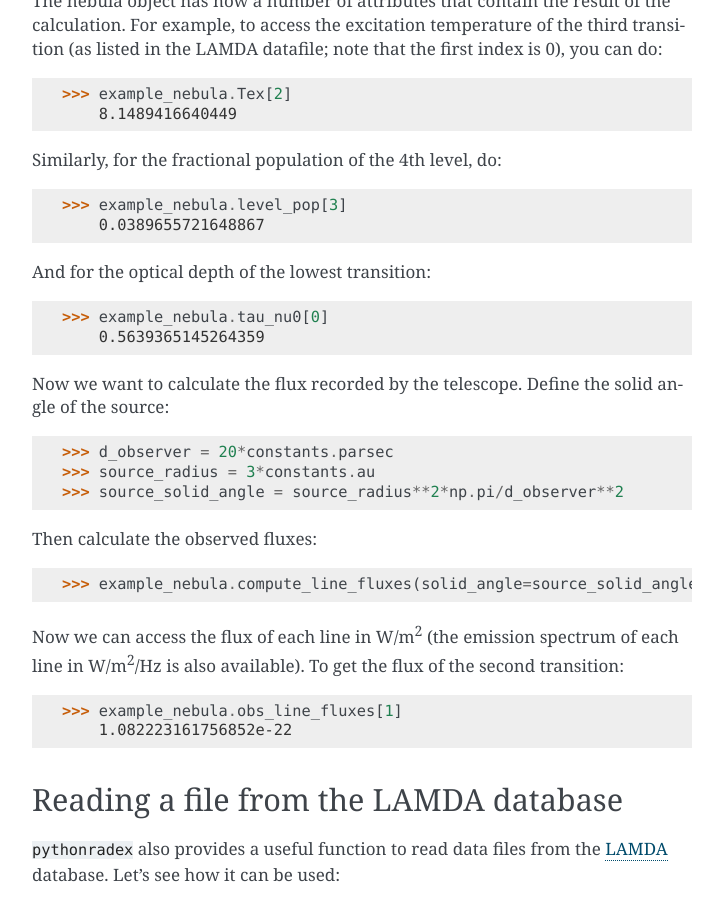
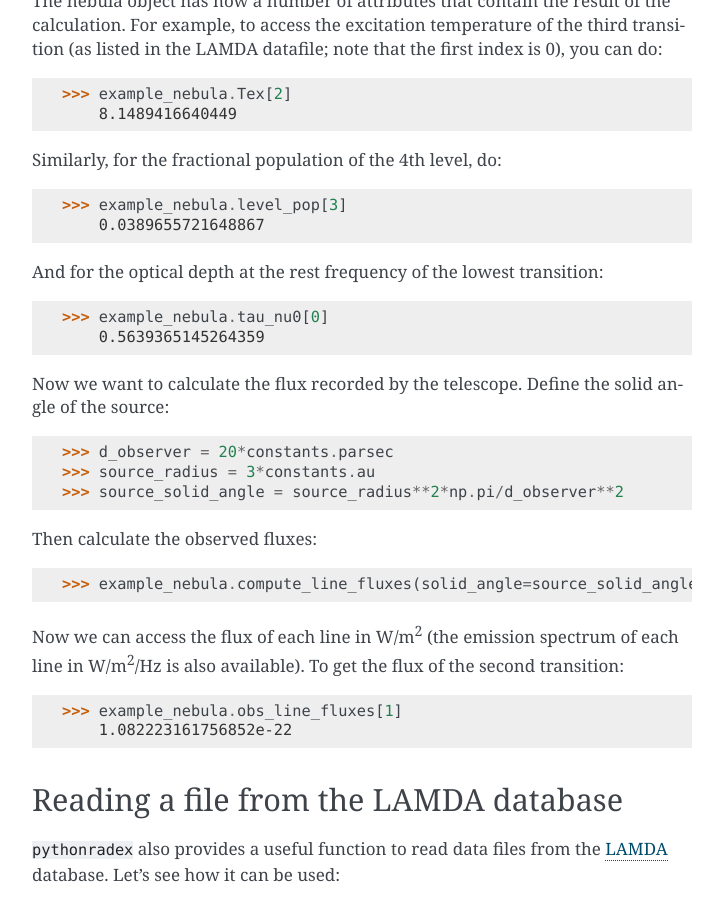
Before and after one commit to gica3618/pythonradex, a Sphinx documentation site: the page built from docs/index.rst, in a window 1280 px wide and 900 px high, scrolled down 3096 px. Shown: the whole window, without its empty margins (388-1111 px from the left). Built offline with Sphinx 7.4.7, drawn with Linux system fonts in a browser that asks for light colours.

Commit message:
made clear that tau_nu0 is at the line center

```diff
--- a/docs/index.rst
+++ b/docs/index.rst
@@ -127,7 +127,7 @@ Similarly, for the fractional population of the 4th level, do::
     >>> example_nebula.level_pop[3]
         0.0389655721648867
 
-And for the optical depth of the lowest transition::
+And for the optical depth at the rest frequency of the lowest transition::
 
     >>> example_nebula.tau_nu0[0]
         0.5639365145264359
```
